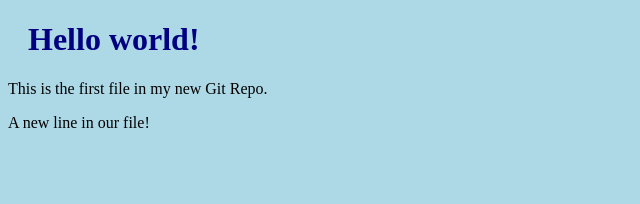
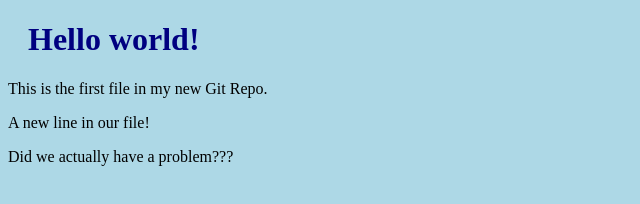
Before and after one commit to GrantAnra/hello-world, a plain HTML site: page index.html in a window 1280 px wide. Shown: the whole page, without its empty margins (0-640 px from the left). Drawn offline with Linux system fonts and the light colour scheme.

Commit message:
Updated index.html with emergency-fix

```diff
--- a/index.html
+++ b/index.html
@@ -9,6 +9,6 @@
 <h1>Hello world!</h1>
 <p>This is the first file in my new Git Repo.</p>
 <p>A new line in our file!</p>
-
+<p>Did we actually have a problem???</p>
 </body>
 </html>
```
